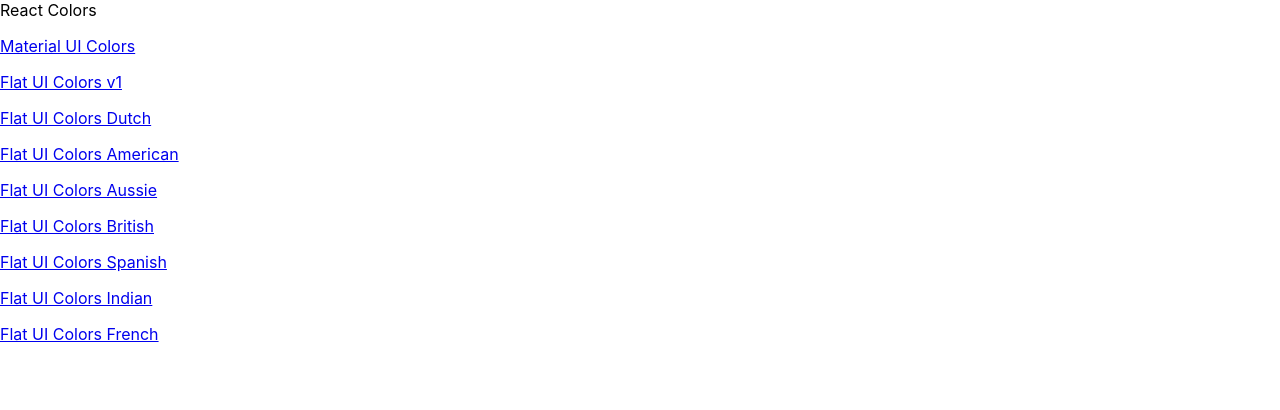
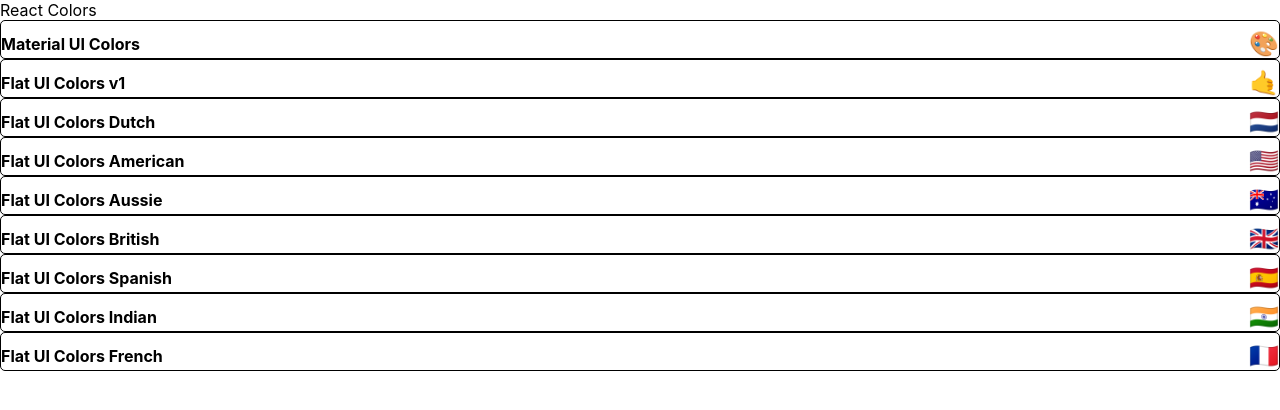
Before and after one commit to AcarMeel/react-color-picker-app, a React (Create React App) app: page / in a window 1280 px wide. Shown: the top 410 px of the page. Built offline with nearby package versions, Linux system fonts and the light colour scheme.

Commit message:
Style MiniPalette

```diff
--- a/package.json
+++ b/package.json
@@ -5,6 +5,7 @@
   "dependencies": {
     "@material-ui/core": "^4.11.2",
     "@material-ui/icons": "^4.11.2",
+    "@material-ui/styles": "^4.11.2",
     "@testing-library/jest-dom": "^5.11.8",
     "@testing-library/react": "^11.2.2",
     "@testing-library/user-event": "^12.6.0",
--- /dev/null
+++ b/src/MiniPalette.js
@@ -0,0 +1,47 @@
+import React from "react";
+import { withStyles } from "@material-ui/styles";
+
+const styles = {
+  root: {
+    backgroundColor: "white",
+    border: "1px solid black",
+    borderRadius: "5px",
+    position: "relative",
+    overflow: "hidden",
+    "&:hover": {
+      cursor: "pointer",
+    },
+  },
+  colors: {
+    backgroundColor: "grey",
+  },
+  title: {
+    position: "re;ative",
+    display: "flex",
+    justifyContent: "space-between",
+    alignItems: "center",
+    margin: "0",
+    color: "black",
+    paddingTop: "0.5rem",
+    fontSize: "1rem",
+  },
+  emoji: {
+      marginLeft: '0.5rem',
+      fontSize: '1.5rem'
+  },
+};
+
+const MiniPalette = ({ classes, paletteName, emoji }) => {
+  return (
+    <>
+      <div className={classes.root}>
+        <div className={classes.colors}></div>
+        <h5 className={classes.title}>
+          {paletteName} <span className={classes.emoji}>{emoji}</span>
+        </h5>
+      </div>
+    </>
+  );
+};
+
+export default withStyles(styles)(MiniPalette);
--- a/src/PaletteList.js
+++ b/src/PaletteList.js
@@ -1,5 +1,6 @@
 import React, { Component } from 'react'
 import {Link} from 'react-router-dom';
+import MiniPalette from './MiniPalette';
 
 export default class PaletteList extends Component {
     render() {
@@ -8,7 +9,7 @@
             <div>
                 React Colors
                 {palettes.map(palette => (
-                    <p key={palette.id}><Link to={`/palette/${palette.id}`}>{palette.paletteName}</Link></p>
+                    <MiniPalette key={palette.id} {...palette} />
                 ))}
             </div>
         )
```
Also changed, not shown: 2 other files (tests, documents, lock files or other folders).
